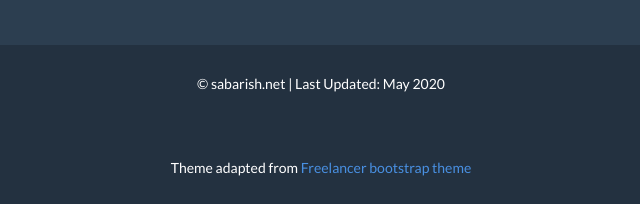
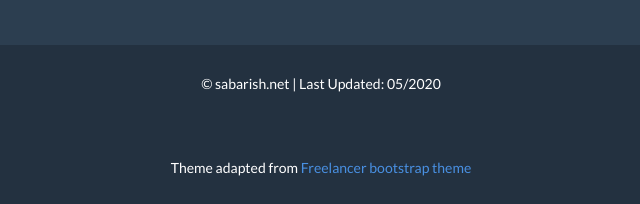
Before and after one commit to sabarishraghupathy/sabarishraghupathy.github.io, a plain HTML site: page src/pug/index.pug in a window 1280 px wide. Shown: the part 6145-6349 px from the top of the page, 319-959 px from the left. Drawn offline with nearby package versions, Linux system fonts and the light colour scheme; files that its build step writes are made by us from their sources; files whose address does not match are found by name.

Commit message:
date format

```diff
--- a/src/pug/index.pug
+++ b/src/pug/index.pug
@@ -405,7 +405,7 @@ html(lang='en')
             .container
               .row
                 .col-lg-12
-                  | &copy; sabarish.net | Last Updated: May 2020
+                  | &copy; sabarish.net | Last Updated: 05/2020
               .row
                 .col-lg-12
                   br
```
